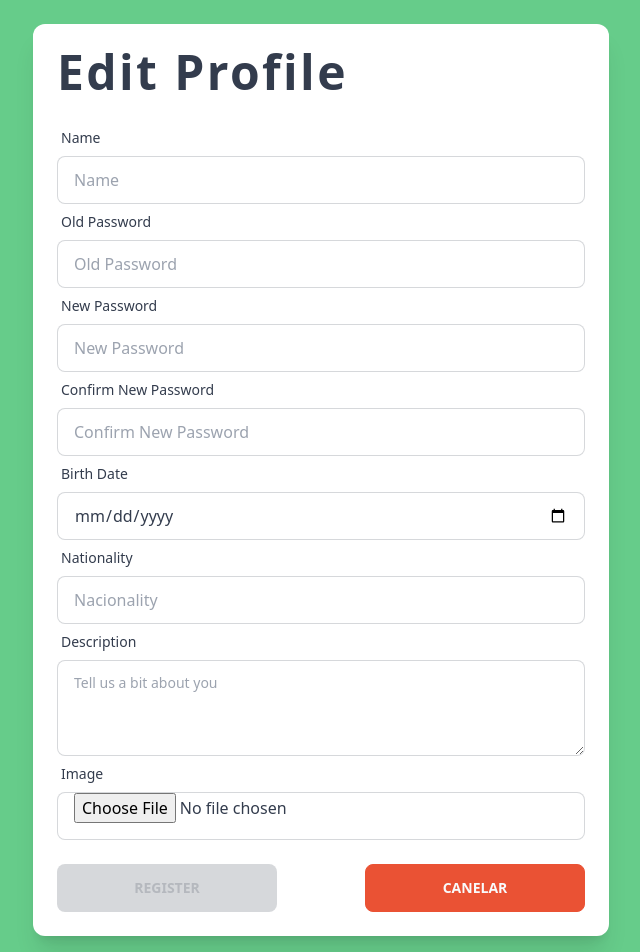
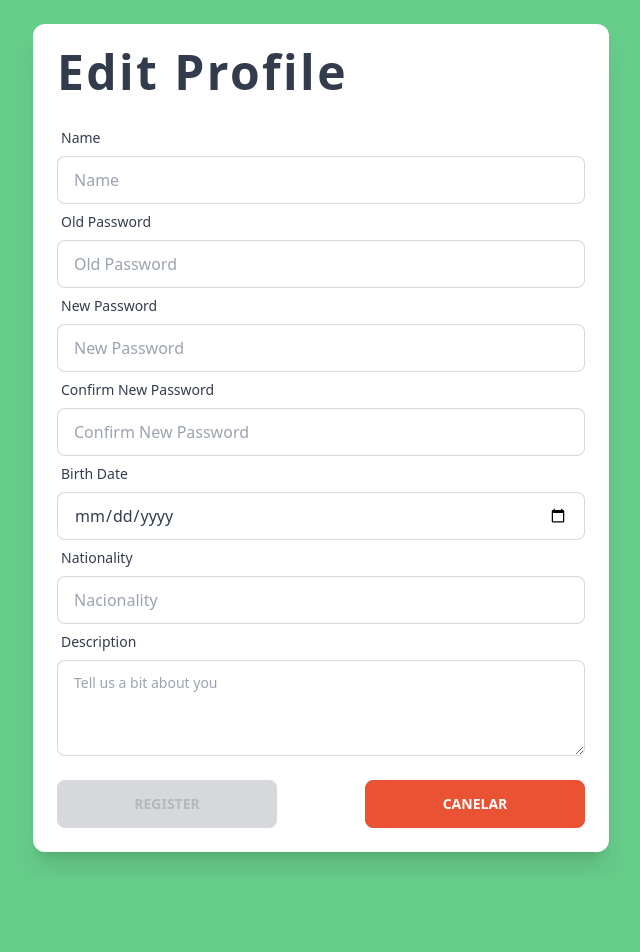
Before and after one commit to v1centebarros/lei-tpw-p2, an Angular app in the folder frontend/: page /authorSettings in a window 1280 px wide. Shown: the top 952 px of the page, without its empty margins (319-959 px from the left). After the commit the page ends 876 px from the top, so only its background shows below. Built offline with nearby package versions, Linux system fonts and the light colour scheme; sample sign-in values are in the browser's storage; what angularx-qrcode would draw is missing.

Commit message:
edit author

```diff
--- a/frontend/src/app/edit-author/edit-author.component.html
+++ b/frontend/src/app/edit-author/edit-author.component.html
@@ -87,13 +87,6 @@
           <div *ngIf="form.get('description')?.errors?.['required']">Description is required</div>
         </div>
 
-
-        <!--IMAGE-->
-        <label class="label">
-          <span class="label-text">Image</span>
-        </label>
-        <input (change)="onFileChange($event)" type="file" class="input input-bordered" name="image"/>
-
         <div *ngIf="registerFail" style="text-align: center;">
           <div class="alert alert-error shadow-lg  mt-6">
             <div>
--- a/frontend/src/app/edit-author/edit-author.component.ts
+++ b/frontend/src/app/edit-author/edit-author.component.ts
@@ -12,7 +12,6 @@ import { AuthorService } from '../services/author.service';
 export class EditAuthorComponent implements OnInit{
   response: any;
   form: FormGroup;
-  image: boolean = false;
   registerFail: boolean = false;
   message: string;
   author: any;
@@ -39,19 +38,7 @@ export class EditAuthorComponent implements OnInit{
       birthDate: new FormControl(this.author.birth_date, [Validators.required]),
       nationality: new FormControl(this.author.nationality, [Validators.required]),
       description: new FormControl(this.author.description, [Validators.required]),
-      image: new FormControl(null)
     });
-  }
-
-  onFileChange(event: any) {
-    if (event.target.files.length > 0) {
-      const file = event.target.files[0];
-      this.form.get('image')?.setValue(file);
-      this.image = true ;
-    }
-    else{
-      this.image = false;
-    }
   }
 
   onSubmit() {
@@ -64,17 +51,6 @@ export class EditAuthorComponent implements OnInit{
 
     if(this.form.get('newpassword')?.value == null && this.form.get('oldpassword')?.value != null && this.form.get('confirmPassword')?.value == null ){
       let formData = null;
-        formData = new FormData();
-        if (this.image){
-          formData = new FormData();
-          formData.append('image', this.form.get("image")?.value);
-          formData.append('name', this.form.value.name);
-          formData.append('password', this.form.value.oldpassword);
-          formData.append('birth_date', this.form.value.birthDate);
-          formData.append('description', this.form.value.description);
-          formData.append('nationality', this.form.value.description);
-        }
-        else{
         formData={
           name: this.form.value.name,
           email: this.author.email,
@@ -82,7 +58,6 @@ export class EditAuthorComponent implements OnInit{
           birth_date: this.form.value.birthDate,
           description: this.form.value.description,
           nationality:this.form.value.nationality,
-          }
         }
         console.log(formData)
         this.authorService.updateAuthor(this.author.id,formData).subscribe(
@@ -106,9 +81,6 @@ export class EditAuthorComponent implements OnInit{
         );
     }
     else {
-      console.log(this.form.get('newpassword')?.value)
-      console.log(this.form.get('oldpassword')?.value)
-      console.log(this.form.get('confirmPassword')?.value)
 
       if(this.form.get('newpassword')?.value != null && this.form.get('oldpassword')?.value != null && this.form.get('confirmPassword')?.value != null ){
         if(this.form.get('newpassword')?.value != this.form.get('confirmPassword')?.value){
@@ -117,18 +89,6 @@ export class EditAuthorComponent implements OnInit{
           return;
         }
         let formData = null;
-        if (this.image){
-          formData = new FormData();
-          formData.append('image', this.form.get("image")?.value);
-          formData.append('name', this.form.value.name);
-          formData.append('oldpassword', this.form.value.oldpassword);
-          formData.append('newpassword', this.form.value.newpassword);
-          formData.append('birth_date', this.form.value.birthDate);
-          formData.append('description', this.form.value.description);
-          formData.append('nationality', this.form.value.nationality);
-
-        }
-        else{
           formData={
             name: this.form.value.name,
             email: this.author.email,
@@ -137,7 +97,6 @@ export class EditAuthorComponent implements OnInit{
             birth_date: this.form.value.birthDate,
             description: this.form.value.description,
             nationality:this.form.value.nationality,
-          }
           }
         console.log(formData)
         this.authorService.updateAuthor(this.author.id,formData).subscribe(
```
Lines whose indentation alone changed are shown as unchanged.
